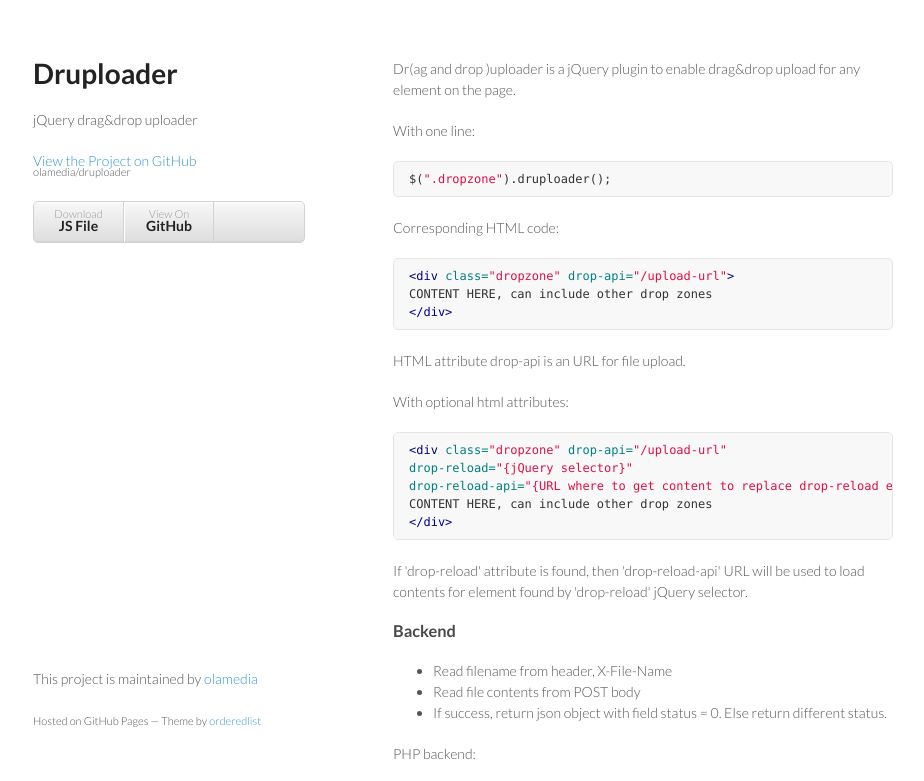
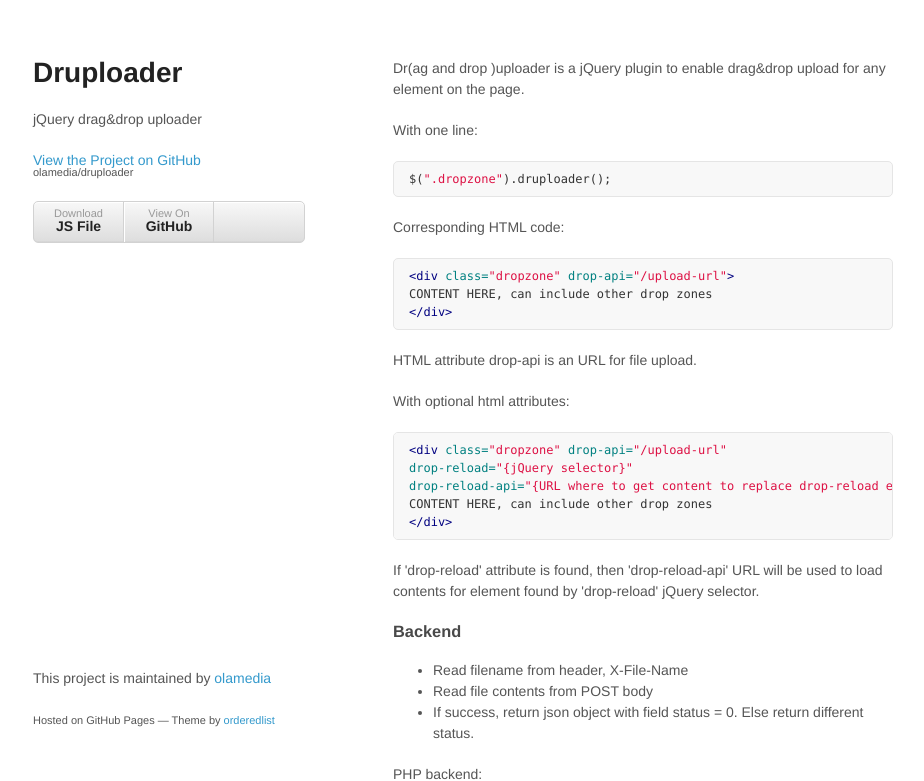
Before and after one commit to olamedia/druploader, a plain HTML site: page index.html in a window 1280 px wide. Shown: the top 781 px of the page, without its empty margins (177-1101 px from the left). Drawn offline with Linux system fonts and the light colour scheme.

Commit message:
Update stylesheets/styles.css

```diff
--- a/stylesheets/styles.css
+++ b/stylesheets/styles.css
@@ -2,7 +2,7 @@
 
 body {
   padding:50px;
-  font:14px/1.5 Lato, "Helvetica Neue", Helvetica, Arial, sans-serif;
+  font:14px/1.5 Helvetica, Arial, sans-serif;
   color:#555;
   font-weight:300;
 }
```
